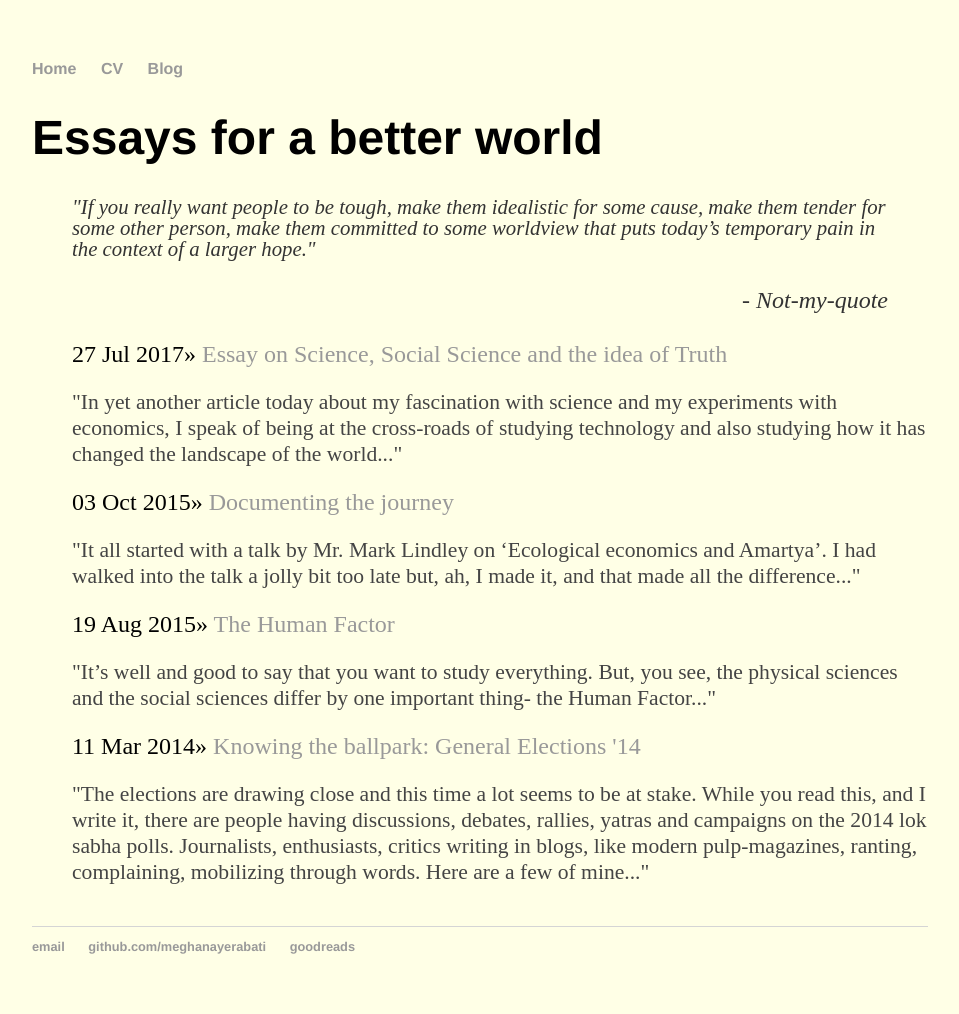
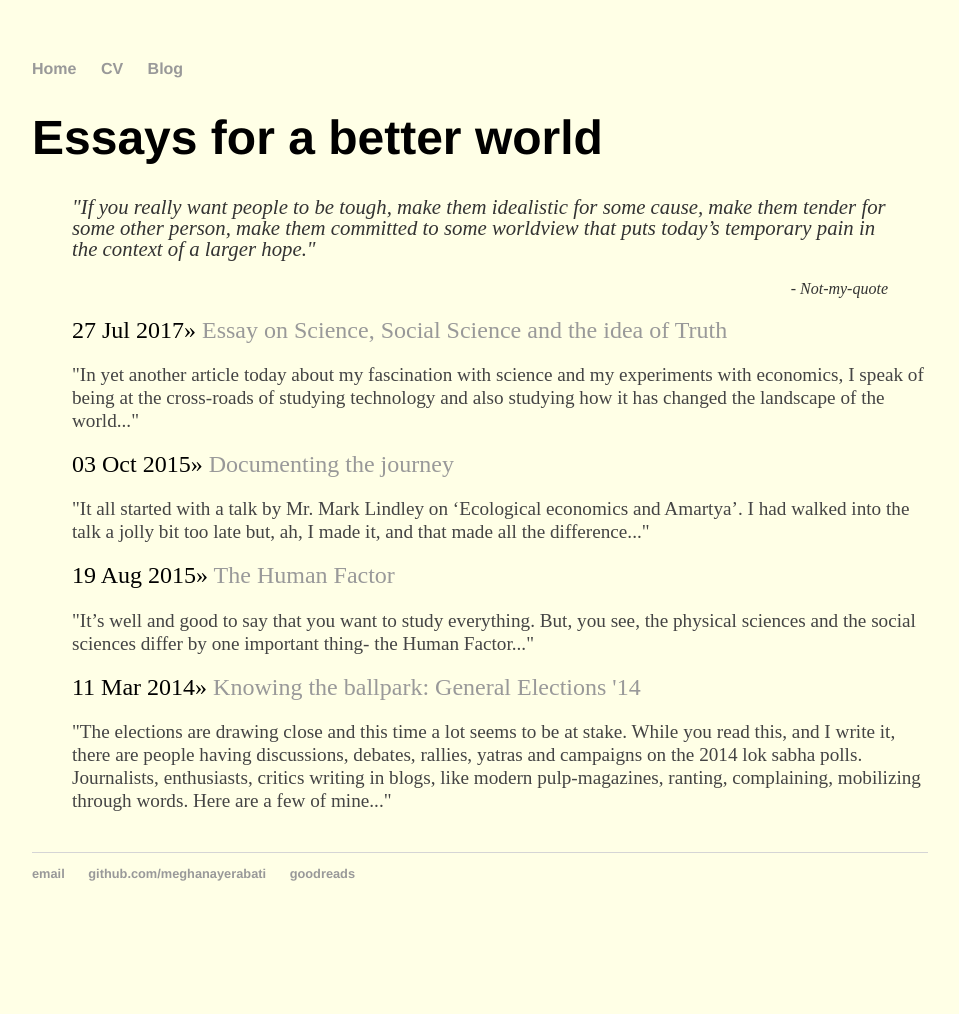
Before and after one commit to myerabati/meghanayerabati.github.io, a Jekyll site: the page built from Non-fiction/index.html, in a window 1280 px wide. Shown: the whole page, without its empty margins (160-1119 px from the left). Built offline with Jekyll 4.4.1, drawn with Linux system fonts in a browser that asks for light colours; after the commit the page ends 941 px from its top, so only the background shows below that.

Commit message:
Added p.quotesauth

```diff
--- a/css/main.css
+++ b/css/main.css
@@ -6,6 +6,10 @@ body {
 }
 p.quotes{
     font-size: 1.3em;
+    line-height: 1em;
+    color: #333;}
+p.quotesauth{
+    font-size: 1em;
     line-height: 1em;
     color: #333;}
 p.date{
@@ -54,9 +58,8 @@ p.posts {
     line-height: 1.4em;
     color: #333;
 }
-
 ul.posts p{
-    font-size: 0.9em;
+    font-size: 0.8em;
     line-height: 1.2em;
     color: #444;
 }
```
